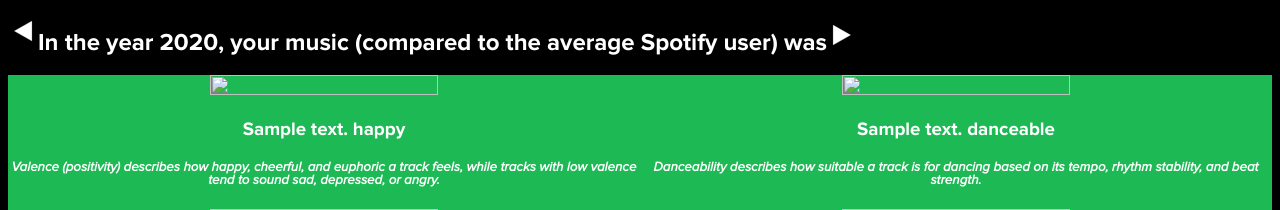
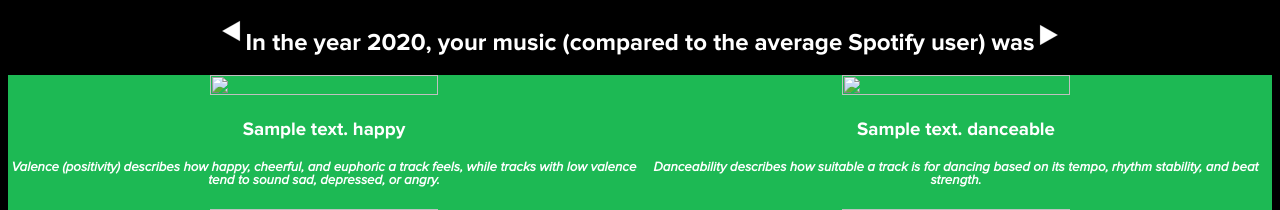
Before and after one commit to andyjliu/spotivolve, a Flask app: template templates/output.html in a window 1280 px wide. Shown: the top 210 px of the page. Run offline with Flask 2, Linux system fonts and the light colour scheme; the template is opened without the code that fills it: most values are stand-ins (such as "Sample title", 1, 10 or a date in 2020).

Commit message:
more fun with aesthetics

```diff
--- a/app.py
+++ b/app.py
@@ -325,7 +325,7 @@
             years.append(year)
             values.append(d[year][feature])
 
-        sns.set_style("whitegrid", {'axes.grid' : False, 'axes.facecolor':'#1DB954', 'axes.edgecolor':'#3A1DB9'})
+        sns.set_style("whitegrid", {'axes.grid' : False, 'axes.facecolor':'#1DB954', 'axes.edgecolor':'#3A1DB9', 'axes.spines.left': True, 'axes.spines.bottom': False, 'axes.spines.right': False, 'axes.spines.top': False})
         plt.plot(years, values)
         plt.scatter(years[int(y) - 2021], values[int(y) - 2021], color="white")
         plt.savefig(img, format='png')
--- a/templates/output.html
+++ b/templates/output.html
@@ -8,7 +8,7 @@
 
 <body>
 
-<div width=100% style="white-space:nowrap;background-color:#000000;overflow:hidden;align:center">
+<div width=100% style="white-space:nowrap;background-color:#000000;overflow:hidden;margin:auto;text-align:center">
 <div width=20% style="display:inline-block">
 <form action="/formback" method="POST" value="back" style="float:left">
         <input type="image" width="30px" height="30px" src="{{url_for('static', filename='leftarrow.svg')}}">
```
